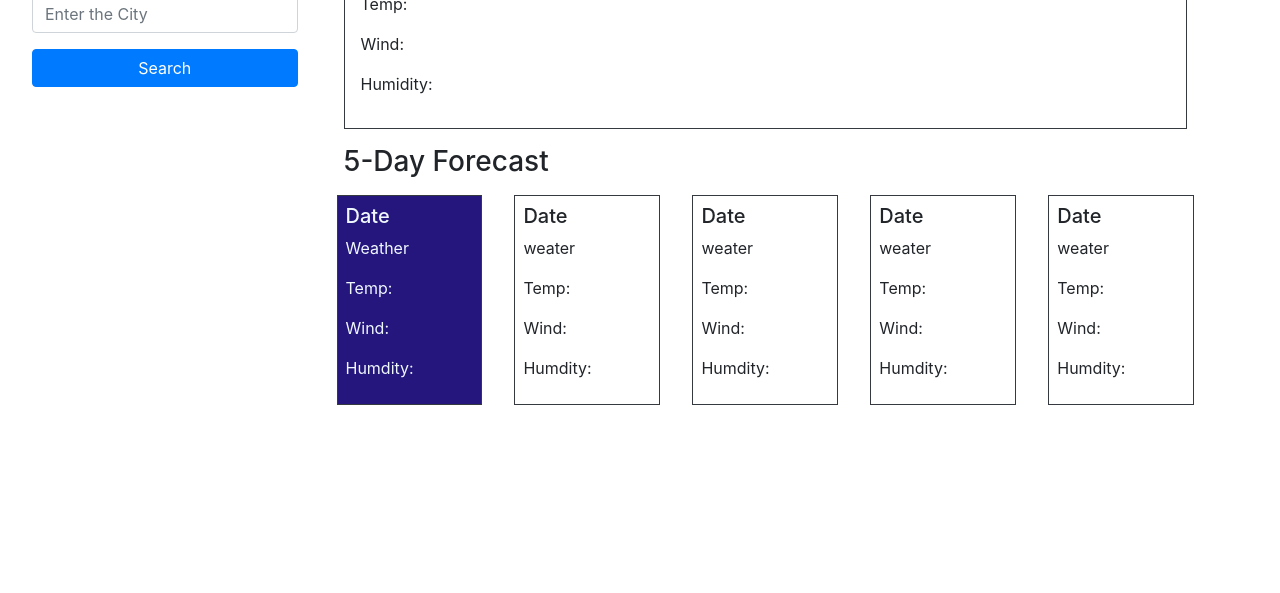
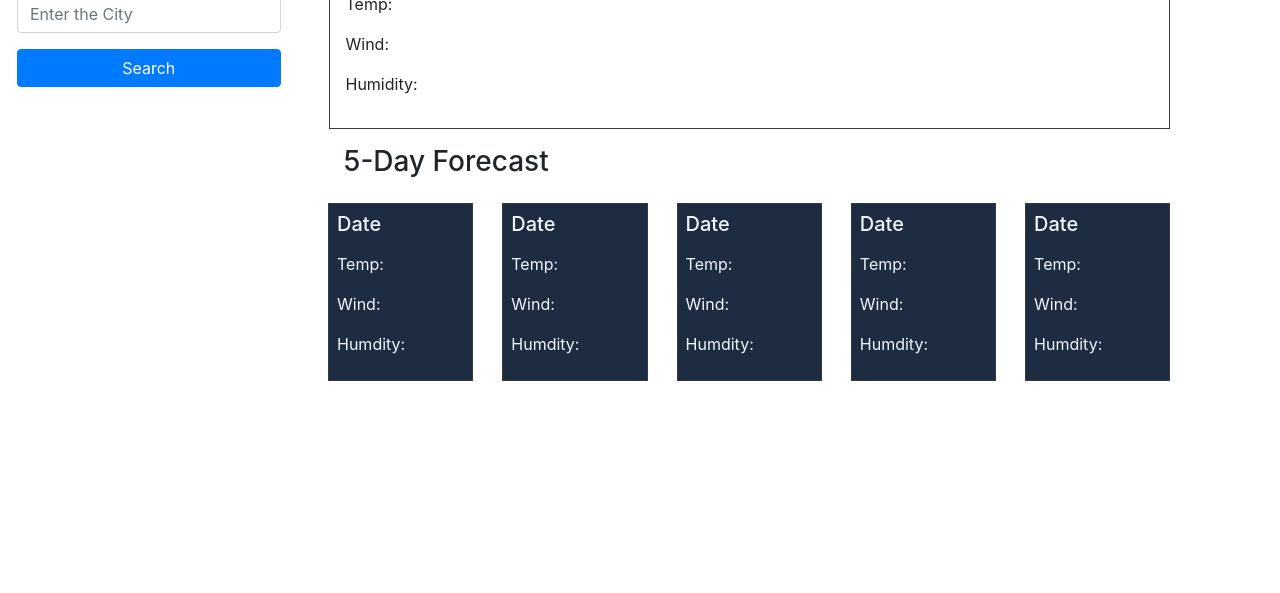
Before and after one commit to peterlim995/Weather_Dashboard, a plain HTML site: page index.html in a window 1280 px wide. Shown: the part 207-800 px from the top of the page. Drawn offline with nearby package versions, Linux system fonts and the light colour scheme.

Commit message:
Update some designs

```diff
--- a/assets/css/style.css
+++ b/assets/css/style.css
@@ -7,6 +7,7 @@
 }
 
 .forecast {
-    background: #24167c;
+    background: #1e2c42;
     color: aliceblue;
+    /* width: 160px;  */
 }
--- a/assets/js/script.js
+++ b/assets/js/script.js
@@ -9,6 +9,7 @@ var citySearchEl = $('#city-search');
 var cityNameEl = $('#city-name');
 var forecastEl = $('#forecast-list');
 var storeBtnListEl = $('#storeBtn');
+var resultEl = $('#result');
 var searchFromButton = false;
 var yesBtn = false;
 
@@ -30,10 +31,6 @@ function storeSearch(data) {
         store.push(data);
     }
 
-    // var addBtn = $('<button id="' + data.name + '">').text(data.name);
-    // addBtn.addClass('btn btn-primary w-100 my-2');
-    // storeBtnListEl.append(addBtn);
-
     setLocalStroage(store);
     showBtn();
 
@@ -48,6 +45,7 @@ function setLocalStroage(data) {
 }
 
 function showBtn() {
+
     storeBtnListEl.empty();
 
     var btn = getLocalstroage();
@@ -56,23 +54,16 @@ function showBtn() {
     if (btn !== null) {
         for (let i = 0; i < btn.length; i++) {
             var addBtn = $('<button id="' + btn[i].name + '">').text(btn[i].name);
-            addBtn.addClass('btn btn-primary w-100 my-2');
+            addBtn.addClass('btn btn-secondary w-100 my-2');
             storeBtnListEl.append(addBtn);
         }
         var resetBtn = $('<button id="reset">').text("Reset");
-        resetBtn.addClass('btn btn-primary w-100 my-2');
+        resetBtn.addClass('btn btn-dark w-100 my-2');
         storeBtnListEl.append(resetBtn);
         console.log("ShowBtn call inside if");
     }
 
 }
-
-// function resetBtn(yes){
-//     if(yes){
-//         $('reset').removeAttr('hidden');
-//     }
-//     alert("reset button");
-// }
 
 
 function getCityInfo(event) {
@@ -87,7 +78,7 @@ function getCityInfo(event) {
 
         searchFromButton = false;
         yesBtn = true;
-        // resetBtn(yesBtn);
+
         beginSearch(cityName);
 
         cityNameEl.val('');
@@ -205,7 +196,6 @@ function displayWeather(data) {
 
     $('#today').text(dayjs.unix(data.dt).format('MM/D/YYYY'));
     $('#t-icon').html('<img src="https://openweathermap.org/img/wn/' + data.weather[0].icon + '.png">');
-    // data.weather.icon);
     $('#temp').text(data.main.temp + '°F');
     $('#wind').text(data.wind.speed + 'MPH');
     $('#humidity').text(data.main.humidity + '%');
@@ -220,7 +210,7 @@ function displayForecast(data) {
 
     for (let i = 7; i < data.length; i += 8) {
 
-        var container = $('<div class="forecast border border-dark col-2 m-2 p-2">');
+        var container = $('<div class="forecast border border-dark col-12 col-lg-2 p-2">');
         var date = $('<h5>').text(dayjs.unix(data[i].dt).format('MM/D/YYYY'));
         var icon = $('<img>').attr('src', 'https://openweathermap.org/img/wn/' + data[i].weather[0].icon + '.png');
         var temp = $('<p>').text('Temp: ' + data[i].main.temp + '°F');
--- a/index.html
+++ b/index.html
@@ -21,7 +21,7 @@
     </header>
     <main>
         <div class="row">
-            <div class="form-group col-md-3 ml-3">
+            <div class="form-group col-12 col-md-3 px-3">
                 <form class="m-3" id="city-search">
                     <h3><label for="city-name">Search for a City:</label></h3>
                     <input type="text" class="form-control my-2" id="city-name" aria-describedby="helpId"
@@ -33,56 +33,54 @@
 
                 </div>
             </div>
-            <div class='col-md-8 pr-10'>
-                <div class="border border-dark p-3">
-                    <h2 ><span id="city"></span> (<span id="today"></span>)<span id="t-icon"></span></h2>
+
+
+            <div class='col-12 col-md-8 px-3' id="result">
+                <div class="container-fluid d-flex flex-column border border-dark p-3">
+                    <h2 ><span id="city">City</span> (<span id="today">Today</span>)<span id="t-icon"></span></h2>
                     <p>Temp: <span id="temp"></span></p>
                     <p>Wind: <span id="wind"></span></p>
                     <p>Humidity: <span id="humidity"></span></p>
                 </div>
-                <div class="mt-3">
-                    <h3 class="">5-Day Forecast</h3>
+                <div class="container-fluid d-flex my-3">
+                    <h3>5-Day Forecast</h3>
                 </div>
-                <div class="row d-flex justify-content-between" id="forecast-list">
-                    <div class="forecast border border-dark col-2 m-2 p-2">
+                <div class="row d-flex justify-content-around" id="forecast-list">
+                    <div class="forecast border border-dark col-12 col-lg-2 p-2">
                         <h5>Date</h5>
-                        <p>Weather</p>
+                        <p></p>
                         <p>Temp:</p>
                         <p>Wind:</p>
                         <p>Humdity:</p>
                     </div>
-                    <div class="border border-dark col-2 m-2 p-2">
+                    <div class="forecast border border-dark col-12 col-lg-2 p-2">
                         <h5>Date</h5>
-                        <p>weater</p>
+                        <p></p>
                         <p>Temp:</p>
                         <p>Wind:</p>
                         <p>Humdity:</p>
-                    </div><div class="border border-dark col-2 m-2 p-2">
+                    </div><div class="forecast border border-dark col-12 col-lg-2 p-2">
                         <h5>Date</h5>
-                        <p>weater</p>
+                        <p></p>
                         <p>Temp:</p>
                         <p>Wind:</p>
                         <p>Humdity:</p>
-                    </div><div class="border border-dark col-2 m-2 p-2">
+                    </div><div class="forecast border border-dark col-12 col-lg-2 p-2">
                         <h5>Date</h5>
-                        <p>weater</p>
+                        <p></p>
                         <p>Temp:</p>
                         <p>Wind:</p>
                         <p>Humdity:</p>
-                    </div><div class="border border-dark col-2 m-2 p-2">
+                    </div><div class="forecast border border-dark col-12 col-lg-2 p-2">
                         <h5>Date</h5>
-                        <p>weater</p>
+                        <p></p>
                         <p>Temp:</p>
                         <p>Wind:</p>
                         <p>Humdity:</p>
                     </div>
                 </div>
-
             </div>
         </div>
-
-
-
     </main>
 
 
```
